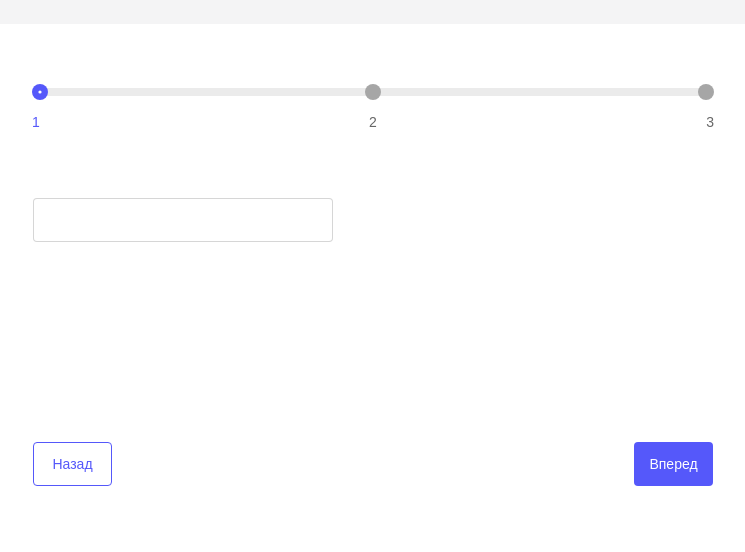
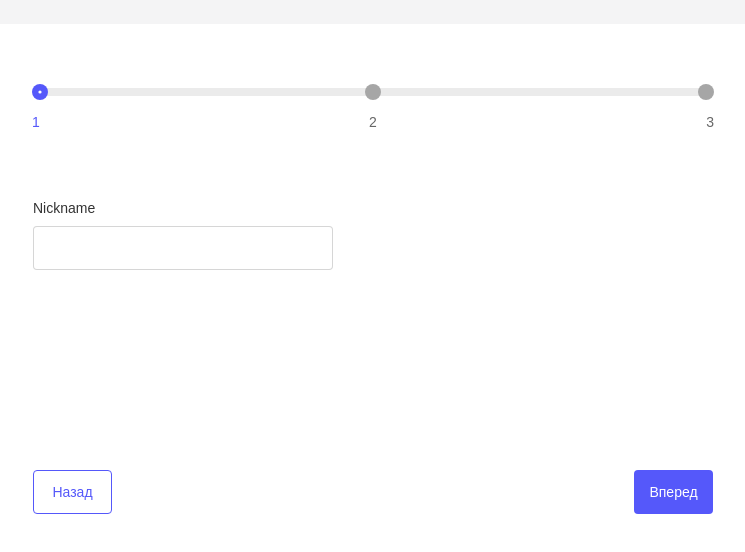
Before and after one commit to BKonstantine/cloud_test, a React (Vite) app: page /create in a window 1280 px wide. Shown: the top 552 px of the page, without its empty margins (267-1012 px from the left). Built offline with nearby package versions, Linux system fonts and the light colour scheme; a web font is replaced by a local one.

Commit message:
feat: customize the buttons on the tab-page and add markup to the tab components

```diff
--- a/src/components/UI/input/input.tsx
+++ b/src/components/UI/input/input.tsx
@@ -26,7 +26,7 @@ const Input = forwardRef<Ref, Props>(
           : style.container_size_large
       )}
     >
-      {label && <label htmlFor={name} className={style.label}></label>}
+      {label && <label htmlFor={name} className={style.label}>{label}</label>}
       <input
         {...rest}
         id={name}
--- a/src/components/tabs/first-tab/first-tab.tsx
+++ b/src/components/tabs/first-tab/first-tab.tsx
@@ -5,7 +5,7 @@ import style from "./first-tab.module.css";
 const FirstTab: FC = () => {
   return (
     <div className={style.tab}>
-      <Input />
+      <Input label="Nickname"/>
     </div>
   );
 };
--- a/src/components/tabs/second-tab/second-tab.tsx
+++ b/src/components/tabs/second-tab/second-tab.tsx
@@ -5,7 +5,7 @@ import style from "./second-tab.module.css";
 const SecondTab: FC = () => {
   return (
     <div>
-      <Input />
+      <Input label="Advantages"/>
     </div>
   );
 };
--- a/src/components/tabs/third-tab/third-tab.tsx
+++ b/src/components/tabs/third-tab/third-tab.tsx
@@ -5,7 +5,7 @@ import style from "./third-tab.module.css";
 const ThirdTab: FC = () => {
   return (
     <div>
-      <Input />
+      <Input label="About"/>
     </div>
   );
 };
--- a/src/pages/tab-page/tab-page.tsx
+++ b/src/pages/tab-page/tab-page.tsx
@@ -11,15 +11,29 @@ const TabPage: FC = () => {
   const [step, setStep] = useState(1);
   const tabs = [<FirstTab />, <SecondTab />, <ThirdTab />];
 
+  const onClick = (step: number) => {
+    setStep(step);
+  };
+
   return (
     <div className={style.tabs}>
-      <Steps step={step} className={style.tabs__steps}/>
-      {tabs[step]}
+      <Steps step={step} className={style.tabs__steps} />
+      {tabs[step - 1]}
       <div className={style.tabs__buttons}>
-        <ButtonLink to="/" color="secondary">
-          Назад
-        </ButtonLink>
-        <Button>Вперед</Button>
+        {step === 1 ? (
+          <ButtonLink to="/" color="secondary">
+            Назад
+          </ButtonLink>
+        ) : (
+          <Button onClick={() => onClick(step - 1)} color="secondary">
+            {step === 2 ? "Back" : "Назад"}
+          </Button>
+        )}
+        {step === 3 ? (
+          <Button type="submit" buttonSize="large">Отправить</Button>
+        ) : (
+          <Button onClick={() => onClick(step + 1)}>Вперед</Button>
+        )}
       </div>
     </div>
   );
```
